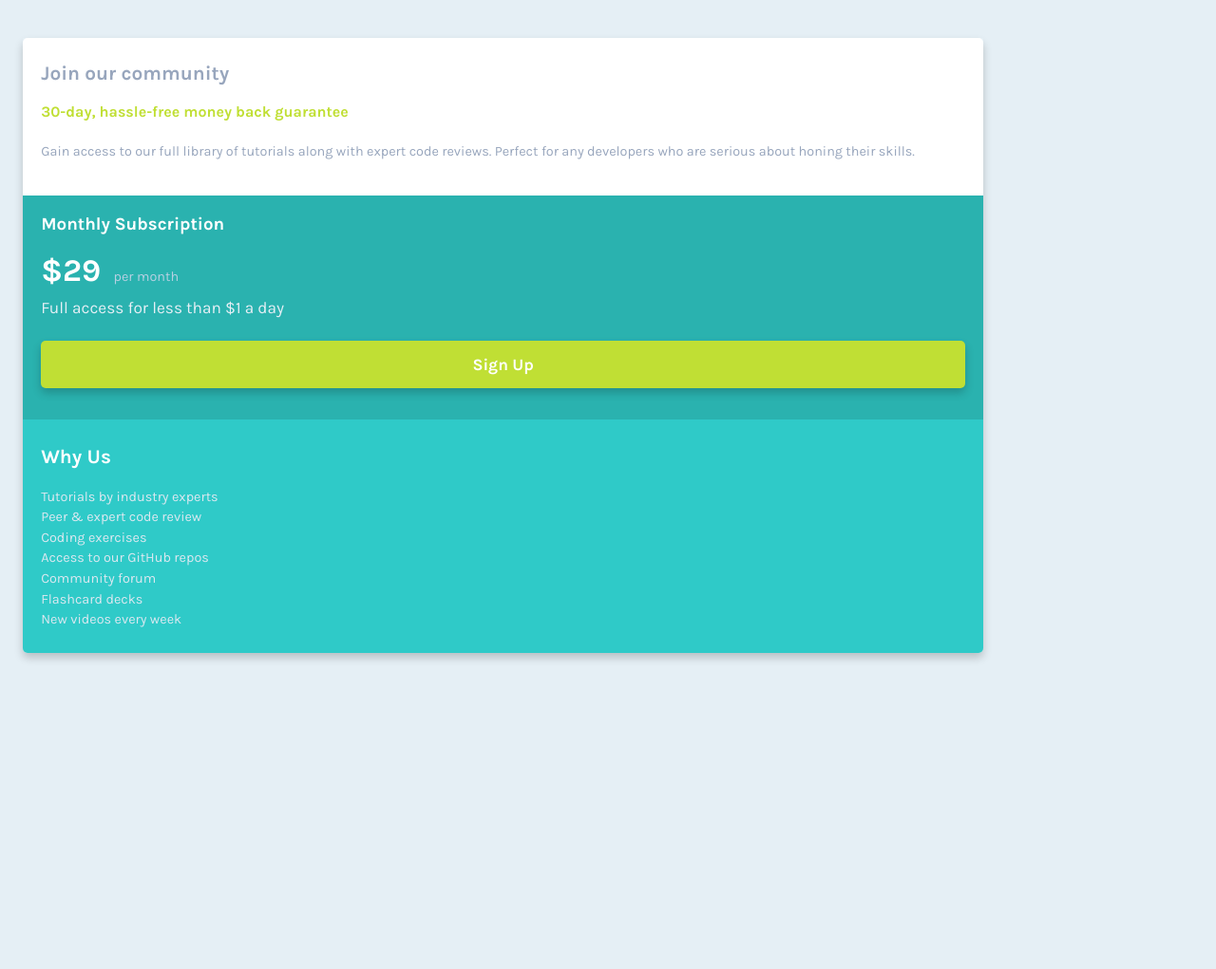
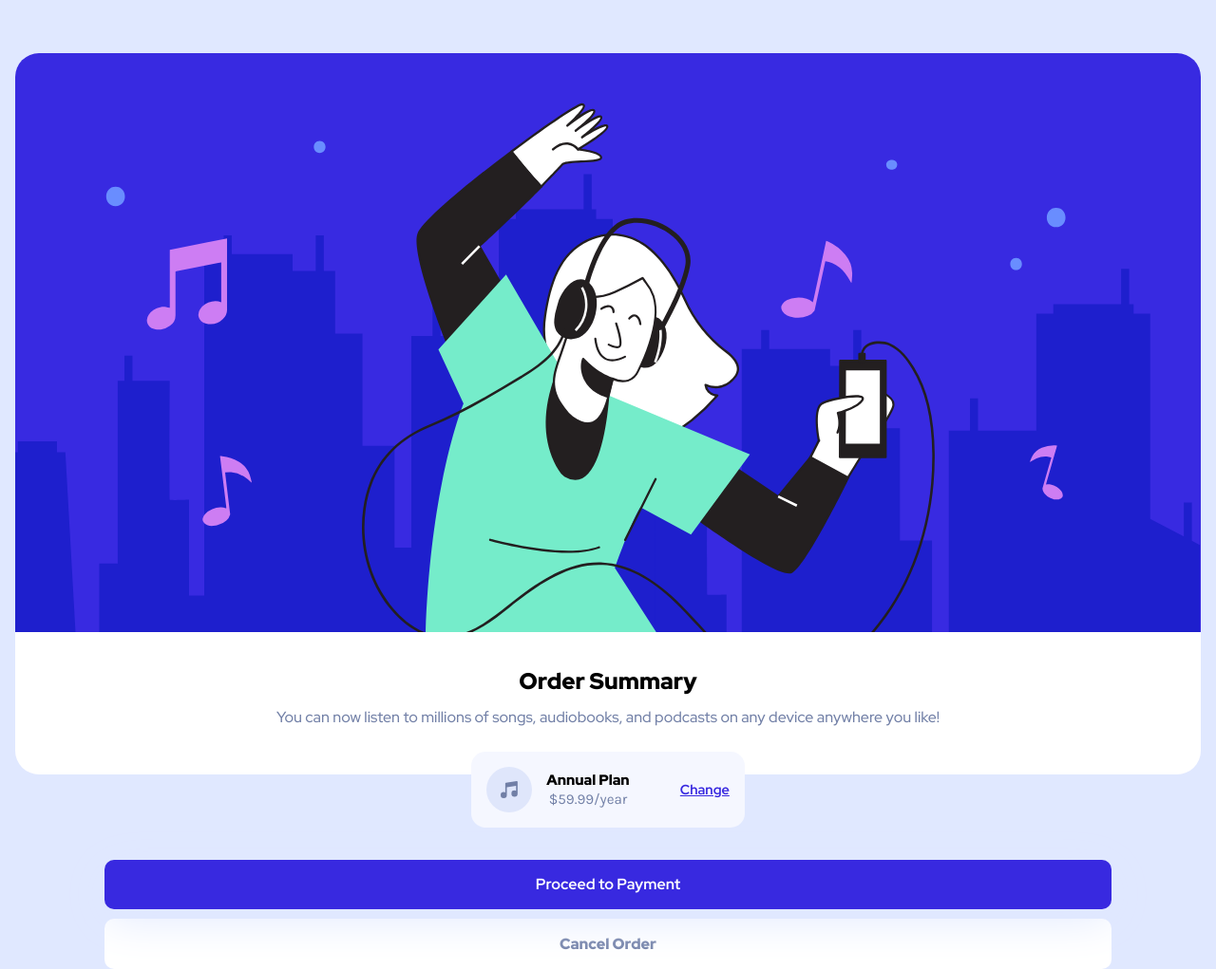
Before and after one commit to JakubLipnicki/jakublipnicki.github.io, a plain HTML site: page index.html in a window 1280 px wide. Shown: the whole page at 95% size. Before the commit the page ends 848 px from the top, so only its background shows below. Drawn offline with Linux system fonts and the light colour scheme.

Commit message:
order-summary

```diff
--- a/index.html
+++ b/index.html
@@ -5,50 +5,42 @@
   <meta name="viewport" content="width=device-width, initial-scale=1.0"> <!-- displays site properly based on user's device -->
 
   <link rel="icon" type="image/png" sizes="32x32" href="./images/favicon-32x32.png">
-  <link rel="stylesheet" href="styles.css">
+  <link rel="stylesheet" href="style.css">
   <link rel="preconnect" href="https://fonts.googleapis.com">
-<link rel="preconnect" href="https://fonts.gstatic.com" crossorigin>
-<link href="https://fonts.googleapis.com/css2?family=Karla:wght@400;700&display=swap" rel="stylesheet">
-  <title>Frontend Mentor | Single Price Grid Component</title>
+  <link rel="preconnect" href="https://fonts.gstatic.com" crossorigin>
+  <link href="https://fonts.googleapis.com/css2?family=Karla:wght@400;700&family=Red+Hat+Display:wght@500;700;900&display=swap" rel="stylesheet">
+  <title>Frontend Mentor | Order summary card</title>
 
+  <!-- Feel free to remove these styles or customise in your own stylesheet 👍 -->
+  <style>
+    .attribution { font-size: 11px; text-align: center; }
+    .attribution a { color: hsl(228, 45%, 44%); }
+  </style>
 </head>
 <body>
-  <div class="container">
-    <section class="section-one">
-      <div class="white-bg">
-        <h1>Join our community</h1>
-        <p class="p1">30-day, hassle-free money back guarantee</p>
-        <p class="p2">Gain access to our full library of tutorials along with expert code reviews.
-          Perfect for any developers who are serious about honing their skills.</p>
-      </div>
-    </section>
-    <section class="section-two">
-      <div class="subscription">
-        <h2>Monthly Subscription</h2>
-        <p class="p3"><span>&dollar;29</span> per month</p>
-        <p class="p4">Full access for less than &dollar;1 a day
-          <button>Sign Up</button>
-        </p>
+<section class="container">
+  <img src="images/illustration-hero.svg" id="hero-image" alt="illustration-hero">
+  <h1>Order Summary </h1>
 
-      </div>
-      <div class="why-us">
-        <h2>Why Us</h2>
-        <p class="p5">Tutorials by industry experts</p>
-          <p class="p5">Peer &amp; expert code review</p>
-          <p class="p5">Coding exercises</p>
-          <p class="p5">Access to our GitHub repos</p>
-          <p class="p5">Community forum</p>
-          <p class="p5">Flashcard decks</p>
-          <p class="p5">New videos every week</p>
-      </div>
-    </section>
+  <p>You can now listen to millions of songs, audiobooks, and podcasts on any
+    device anywhere you like!</p>
+
+  <div class="annual-plan">
+    <img src="images/icon-music.svg" alt="music-icon">
+  <span>
+    Annual Plan <p>$59.99/year</p>
+  </span>
+
+  <a href="#">Change</a>
   </div>
+  <br>
+    <button class="buttons" id="proceed">Proceed to Payment</button>
+  <button class="buttons" id="cancel">Cancel Order</button>
+</section>
 
-  <!-- <footer>
-    <p class="attribution">
-      Challenge by <a href="https://www.frontendmentor.io?ref=challenge" target="_blank">Frontend Mentor</a>.
-      Coded by <a href="#">Your Name Here</a>.
-    </p>
-  </footer> -->
+  <!-- <div class="attribution">
+    Challenge by <a href="https://www.frontendmentor.io?ref=challenge" target="_blank">Frontend Mentor</a>.
+    Coded by <a href="#">Your Name Here</a>.
+  </div> -->
 </body>
 </html>
--- a/style.css
+++ b/style.css
@@ -1,128 +1,138 @@
-/* font-family: 'Big Shoulders Display', sans-serif;
-font-family: 'Lexend Deca', sans-serif; */
+/* font-family: 'Karla', sans-serif;
+font-family: 'Red Hat Display', sans-serif; */
+
 body{
-    font-size: 0.9375em;
+    height: 100vh;
+    background-color: hsl(225, 100%, 94%);
+    margin: 0;
+    padding: 3.5em 1em 3.5em 1em;
+}
+p, h1,  span, .buttons{
+    padding: 1em 1.5em 1em 1.5em;
+    text-align: center;
+    margin: 0;
+}
+p{
+    font-family: 'Red Hat Display', sans-serif;
+    font-size: 1em;
+    line-height: 1.4em;
+    color: hsl(224, 23%, 55%);
+    font-weight: 500;
+    padding: 0 2.2em 1em 2.2em;
+    margin-bottom: 0.5em;
+}
+h1{
+    font-family: 'Red Hat Display', sans-serif;
+    font-weight: 900;
+    margin: 0;
+    padding-top: 1.5em;
+    padding-bottom: 0.5em;
 }
 .container{
-    min-height: 100vh;
+    min-height: 70%;
+    max-height: 95%;
+    background-color: white;
+    border-radius: 25px;
     display: flex;
     flex-direction: column;
+    text-align: center;
+    align-items: center;
+}
+.annual-plan{
+    background-color: hsl(225, 100%, 98%);
+    display: flex;
+    margin: 0 1.5em 1em 1.5em;
+    text-align: center;
     justify-content: center;
-    align-items: center;
-    margin: 0;
-
+    padding: 1em;
+    text-align: center;
+    border-radius: 15px;
 }
-.sedans{
-    background: hsl(32, 77%, 52%);
-    border-radius: 5px 5px 0 0;
+.annual-plan img{
+    padding: 0;
 }
-.suvs{
-    background-color: hsl(184, 100%, 22%);
+.annual-plan span{
+    padding: 0;
 }
-.luxury{
-    background: hsl(179, 100%, 13%);
-    border-radius: 0 0 5px 5px;
+.annual-plan a{
+    padding: 1em 0 0 0;
+    text-align: center;
+    color: hsl(245, 75%, 52%);
+    font-family: 'Red Hat Display', sans-serif;
+    font-weight: 700;
+    font-size: 0.9em;
 }
-.sedans,
-.suvs,
-.luxury{
-    padding: 2rem;
+.annual-plan p{
+    padding: 0;
+    margin-bottom: 0;
+}
+.annual-plan span{
+    font-family: 'Red Hat Display', sans-serif;
+    font-weight: 900;
+    padding: 0.3em 3.5em 0 1em;
+    font-size: 0.95em;
+    text-align: center;
+}
+.annual-plan p{
+    font-family: 'Karla', sans-serif;
+    font-weight: 500;
+}
+.buttons{
+    max-width: 85%;
+    min-width: 85%;
+    padding: 0;
+    min-height: 3.3em;
+    border-radius: 10px;
+    border-style: none;
+    text-align: center;
+    cursor: pointer;
+}
+#proceed{
+    background-color: hsl(245, 75%, 52%);
+    color: white;
+    font-family: 'Red Hat Display', sans-serif;
+    font-weight: 700;
+    font-size: 1em;
+    box-shadow: 0px 10px 3em hsl(225, 100%, 94%);
+    z-index: 0;
+    margin-bottom: 0.6em;
+}
+#cancel{
+    background-color: white;
+    margin-bottom: 0.5em;
+    color: hsl(224, 23%, 55%);
+    font-family: 'Red Hat Display', sans-serif;
+    font-weight: 900;
+    font-size: 1em;
+}
+#hero-image{
+    width: 100%;
+    border-radius: 25px 25px 0 0;
 
 }
 
-p{
-    font-family: 'Lexend Deca', sans-serif;
-    font-weight: 400;
-    color: hsla(0, 0%, 100%, 0.75);
-    font-size: 0.7rem;
-    font-stretch: expanded;
-    margin: 0;
-    padding: 0.625em 0;
-    min-height: 2rem;
-    word-spacing: 0.125rem;
-    max-width: 12.5rem;
-    line-height: 1.25rem;
-    word-wrap: break-word;
-    margin-bottom: 0;
-    padding-bottom: 0;
-}
-h2{
-    font-family: 'Big Shoulders Display', sans-serif;
-    font-weight: 700;
-    color: hsl(0, 0%, 95%);
-    font-size: 2.3em;
-    min-width: 4rem;
-    margin-bottom: 0.5rem;
-}
-img{
-    min-height: 1rem;
-    min-width: 2rem;
-    max-width: 3.5rem;
-    margin-top: 0;
-    padding-top: 0;
+@media only screen and (min-width: 1440px) {
+    body{
 
-}
-button{
-    background: hsl(0, 0%, 95%);
-    text-decoration: none;
-    border: none;
-    font-size: 0.68em;
-    border-radius: 15px;
-    padding: 0.625rem 1.56rem ;
-    font-family: 'Lexend Deca', sans-serif;
-    cursor: pointer;
-}
-.sedans button:hover {
-    background: transparent;
-    outline: 1px solid hsl(0, 0%, 95%);
-    color: hsl(0, 0%, 95%);
-}
-.suvs button:hover {
-    background: hsl(184, 100%, 22%);
-    outline: 1px solid hsl(0, 0%, 95%);
-    color: hsl(0, 0%, 95%);
+        display: flex;
+        justify-content: center;
+        align-items: center;
+        padding: 0;
+    }
 
-}
-.luxury button:hover {
-    background: hsl(179, 100%, 13%);
-    outline: 1px solid hsl(0, 0%, 95%);
-
-}
-
-
-
-
-@media (min-width: 27.3125em){
-    .sedans,
-    .suvs,
-    .luxury{
-    padding: 2rem;
-    margin: 0;
-
-}
-}
-
-
-@media (min-width: 760px){
     .container{
-    flex-direction: row;
-    justify-content: center;
-    align-items: center;
-    }
-    .sedans,
-    .suvs,
-    .luxury{
-        max-width: 10.62rem;
+        max-height: 100%;
+        max-width: 29%;
+        min-height: 66%;
 
     }
-
-    .sedans{
-        border-radius: 5px 0 0 5px;
+    #proceed{
+        box-shadow: 0px 20px 1em hsl(225, 100%, 94%);
     }
-    .luxury{
-        border-radius: 0 5px 5px 0;
-    }
-    p{
-        margin-bottom: 3rem;
+    .annual-plan{
+        margin: 0 0 1em 0;
+        max-width: 85%;
+        min-width: 85%;
+        padding: 1em 0;
     }
 }
--- a/styles.css
+++ /dev/null
@@ -1,232 +0,0 @@
-body{
-    font-size: 16px;
-    font-family: 'Karla', sans-serif;
-    background: hsl(204, 43%, 93%);
-    height: 100svh;
-}
-p,
-h2,
-h1{
-    margin: 0 auto;
-    padding: 1.2rem;
-    font-size: 1.3em;
-}
-h1{
-    padding-top: 1.2em;
-}
-span{
-    font-size: 1.3em;
-}
-.container{
-    display: flex;
-    font-family: 'Karla', sans-serif;
-    flex-direction: column;
-    width: 80%;
-    margin: auto 1rem;
-    min-width: 330px;
-    margin-top: 2.5em;
-    box-shadow: 0 5px 10px rgba(5, 4, 4, 0.2);
-    border-radius: 5px 5px 5px 5px;
-}
-.section-one{
-    font-family: 'Karla', sans-serif;
-    width: 100%;
-    min-width: 330px;
-    background: hsl(204, 43%, 93%);
-    margin: 0;
-
-
-}
-.section-two{
-    font-family: 'Karla', sans-serif;
-    width: 100%;
-    min-width: 330px;
-    margin: 0;
-}
-.white-bg{
-    font-family: 'Karla', sans-serif;
-    background: white;
-    color: hsl(218, 22%, 67%);
-    font-weight: 700;
-    border-radius: 5px 5px 0 0;
-}
-.white-bg .p1{
-    color: hsl(71, 73%, 54%);
-    font-weight: 700;
-    padding-top: 0;
-    font-size: 1em;
-    font-family: 'Karla', sans-serif;
-}
-.white-bg .p2{
-    padding-top: 0;
-    padding-bottom: 2rem;
-    color: hsl(218, 22%, 67%);
-    font-size: .9em;
-    line-height: 1.9em;
-    font-weight: 400;
-    font-family: 'Karla', sans-serif;
-}
-
-.subscription{
-    background: hsl(179, 62%, 43%);
-    color: white;
-    font-weight: 400;
-    font-size: 0.9rem;
-    font-family: 'Karla', sans-serif;
-}
-.subscription .p3{
-    color: hsl(204, 43%, 80%);
-    font-weight: 400;
-    padding-top: 0;
-    padding-bottom: 0.3em;
-    font-size: 1em;
-    font-family: 'Karla', sans-serif;
-}
-.subscription span{
-    color: white;
-    font-size: 2.3em;
-    margin: 0;
-    padding-right: 0.3em;
-    font-weight: 700;
-    align-self: center;
-    font-family: 'Karla', sans-serif;
-}
-.subscription .p4{
-    font-size: 1.2em;
-    margin-top: 0;
-    padding-top: 0.3em;
-    padding-bottom: 0.1em;
-    font-family: 'Karla', sans-serif;
-    color: hsl(204, 43%, 93%);
-}
-button{
-    width: 100%;
-    min-width:279px;
-    justify-content: center;
-    min-height: 50px;
-    margin: 1em 0;
-    margin-top: 1.5em;
-    margin-bottom: 1.8em;
-    text-decoration: none;
-    border-radius: 5px;
-    border: none;
-    background: hsl(71, 73%, 54%);
-    color: white;
-    font-weight: 700;
-    font-size: 1em;
-    font-family: 'Karla', sans-serif;
-    box-shadow: 0 5px 10px rgba(5, 4, 4, 0.2);
-}
-
-.why-us{
-    background: hsl(179, 62%, 49%);
-    width: 100%;
-    border-radius: 0 0 5px 5px;
-    color: white;
-    font-weight: 400;
-    font-size: 1em;
-    font-family: 'Karla', sans-serif;
-    padding-top: 0.5em;
-    padding-bottom: 1.5em;
-
-}
-.why-us .p5{
-    padding-top: 0;
-    padding-bottom: 0;
-    color: hsl(204, 43%, 90%);
-    font-size: 0.9em;
-    line-height: 1.5em;
-    font-weight: 400;
-    font-family: 'Karla', sans-serif;
-    width: 57%;
-    margin: 0;
-}
-
-@media (min-width: 1439px){
-    body{
-        height: 100vh;
-        display: flex;
-    }
-    .container{
-        flex-direction: column;
-        width: 50%;
-        max-width: 625px;
-        margin: auto;
-        justify-content: center;
-        align-items: center;
-        border-radius: 10px;
-        font-size: 1rem;
-      }
-     .section-one{
-          width: 100%;
-    }
-    .section-two{
-        display: flex;
-          flex-direction: row;
-          justify-content: center;
-          align-content: center;
-      }
-      .white-bg{
-        border-radius: 10px 10px 0 0;
-        padding-left: 16px;
-        padding-right: 16px;
-      }
-      .subscription{
-          border-radius: 0 0 0 10px;
-      }
-      .why-us{
-          border-radius: 0 0 10px 0;
-      }
-      .white-bg .p1{
-        font-size: 1.16em;
-        padding-left: 1.7241em;
-      }
-      .white-bg .p2{
-        font-size: 1em;
-        padding-right: 2.9em;
-        padding-left: 2em;
-      }
-      .subscription h2{
-        padding-left: 1.71em;
-      }
-      .subscription .p3{
-        padding-left: 2.223em;
-      }
-      .subscription .p4{
-        font-size: 1.15em;
-        padding-left: 1.935em;
-      }
-      .subscription .p4 button{
-        min-width: 150px;
-        text-align: center;
-        vertical-align: middle;
-      }
-      .subscription,
-      .why-us{
-          width: 50%;
-          flex-direction: column;
-      }
-      .why-us .p5{
-        padding-left: 2.225em;
-        line-height: 1.2em;
-        width: 60%;
-      }
-      .why-us h2{
-        padding-left: 1.54em;
-      }
-      .white-bg,
-      .subscription,
-      .why-us{
-        min-height: 50%;
-
-        margin: 0;
-        padding: 0;
-      }
-      h1{
-        font-size: 1.6em;
-        padding-left: 1.25em;
-      }
-      h2{
-        padding-top: 2em;
-      }
-}
```
Also changed, not shown: design/active-states.jpg, design/desktop-design.jpg, design/desktop-preview.jpg, design/mobile-design.jpg, images/icon-luxury.svg (deleted), images/icon-music.svg (added), images/icon-sedans.svg (deleted), images/icon-suvs.svg (deleted), images/illustration-hero.svg (added), images/pattern-background-desktop.svg (added), images/pattern-background-mobile.svg (added), 4 other files.
